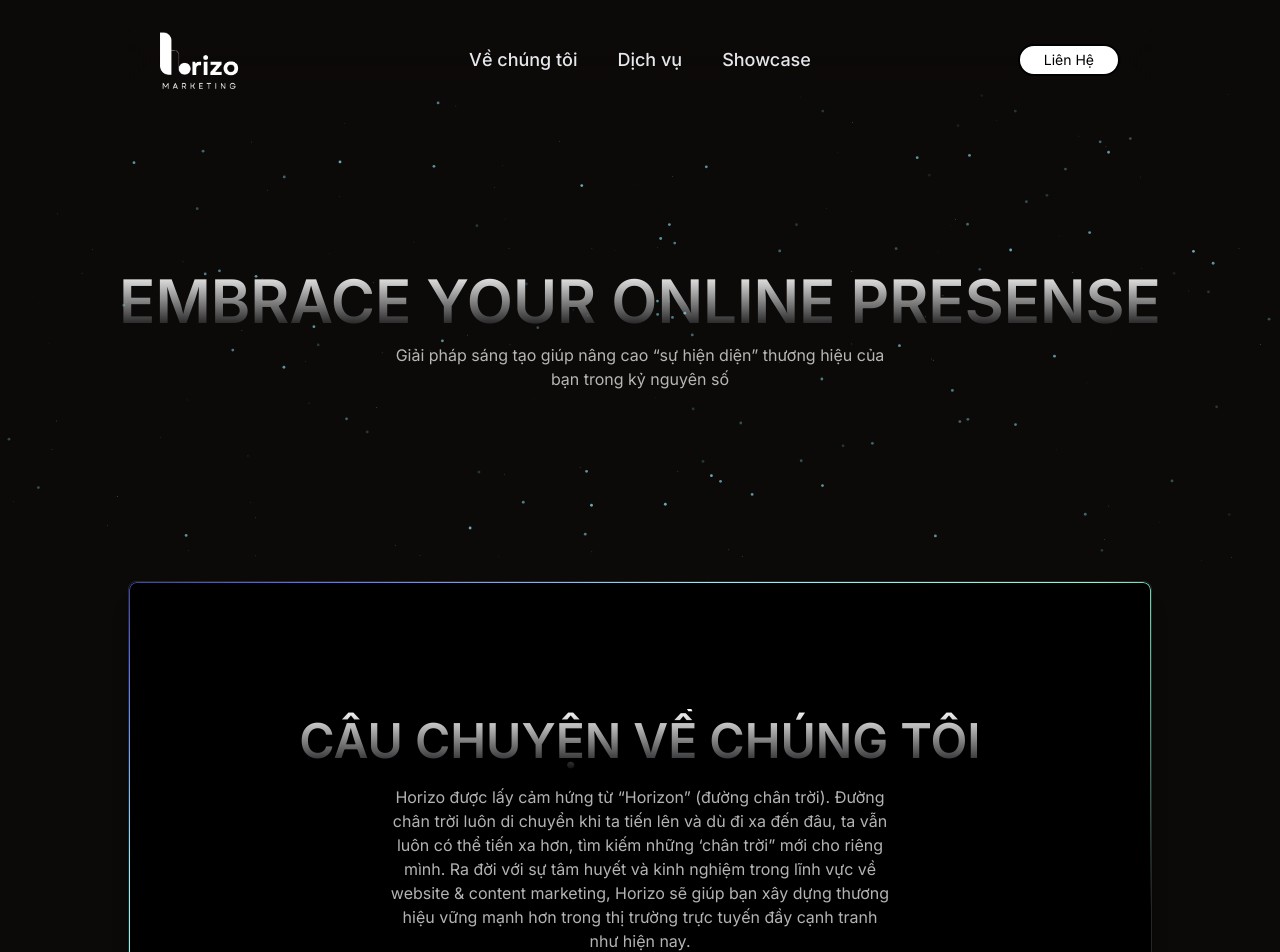
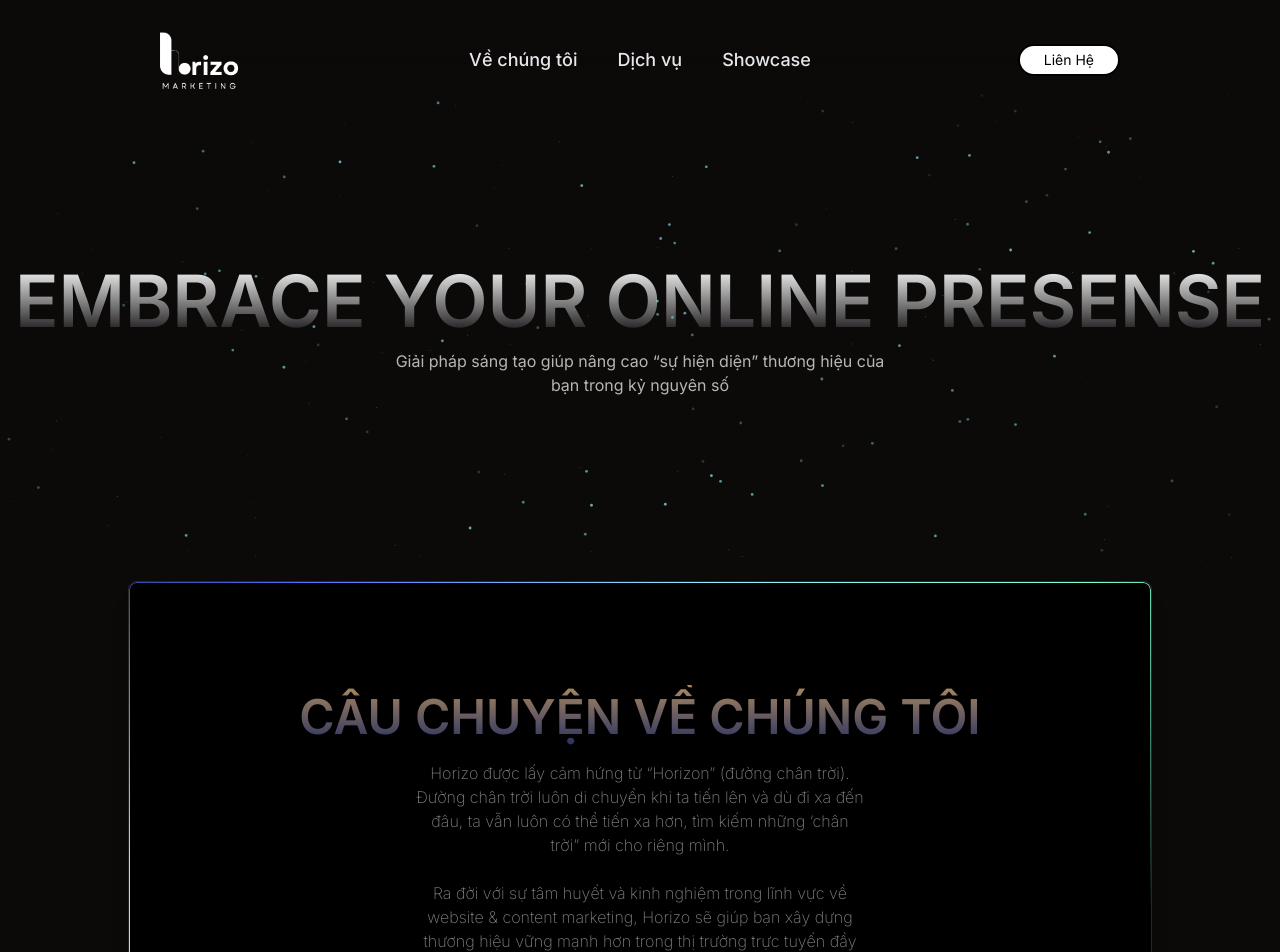
Before and after one commit to cody-ellington/horizo-marketing, a Next.js app: page / in a window 1280 px wide. Shown: the top 952 px of the page. Built offline with nearby package versions, Linux system fonts and the light colour scheme.

Commit message:
update content

```diff
--- a/app/page.tsx
+++ b/app/page.tsx
@@ -293,7 +293,7 @@ export default function Home() {
 
       {/* HERO SECTION */}
       <div className="relative flex h-[500px] w-full flex-col items-center justify-center overflow-hidden rounded-lg bg-background">
-        <span className="pointer-events-none whitespace-pre-wrap bg-gradient-to-b from-black to-gray-300/80 bg-clip-text text-center text-2xl md:text-6xl font-semibold leading-none text-transparent dark:from-white dark:to-slate-900/10">
+        <span className="pointer-events-none whitespace-pre-wrap bg-gradient-to-b from-black to-gray-300/80 bg-clip-text text-center text-2xl md:text-7xl font-semibold leading-none text-transparent dark:from-white dark:to-slate-900/10">
           EMBRACE YOUR ONLINE PRESENSE
         </span>
         <span id="about" className="text-center dark:text-white/70 w-[80%] md:w-[40%] mt-3">
@@ -325,14 +325,15 @@ export default function Home() {
         className="relative flex h-[500px] w-[80%] mx-auto flex-col items-center justify-center overflow-hidden rounded-lg border bg-background md:shadow-xl"
         color={["#546eff", "#8feffe", "#7bffd7"]}
       >
-        <span className="pointer-events-none py-2 whitespace-pre-wrap bg-gradient-to-b from-black to-gray-300/80 bg-clip-text text-center text-5xl font-semibold leading-none text-transparent dark:from-white dark:to-slate-900/10">
+        <span className="pointer-events-none py-2 whitespace-pre-wrap bg-gradient-to-b from-black to-gray-300/80 bg-clip-text text-center text-5xl font-semibold leading-none text-transparent dark:from-[#fece8fab] dark:to-[#546eff62]">
           CÂU CHUYỆN VỀ CHÚNG TÔI
         </span>
-        <span className="text-center dark:text-white/70 w-[80%] md:w-[50%] mt-3">
+        <span className="text-center font-extralight	 dark:text-white/50 w-[80%] md:w-[45%] mt-3">
           Horizo được lấy cảm hứng từ “Horizon” (đường chân trời). Đường chân
           trời luôn di chuyển khi ta tiến lên và dù đi xa đến đâu, ta vẫn luôn
-          có thể tiến xa hơn, tìm kiếm những ‘chân trời” mới cho riêng mình. Ra
-          đời với sự tâm huyết và kinh nghiệm trong lĩnh vực về website &
+          có thể tiến xa hơn, tìm kiếm những ‘chân trời” mới cho riêng mình.
+          <br></br><br></br>
+          Ra đời với sự tâm huyết và kinh nghiệm trong lĩnh vực về website &
           content marketing, Horizo sẽ giúp bạn xây dựng thương hiệu vững mạnh
           hơn trong thị trường trực tuyến đầy cạnh tranh như hiện nay.
         </span>
```
